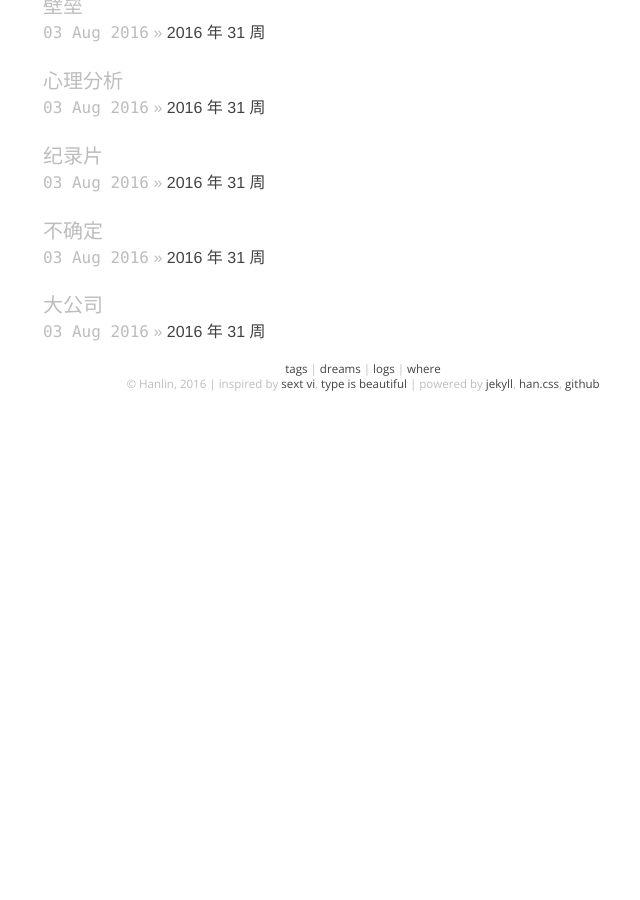
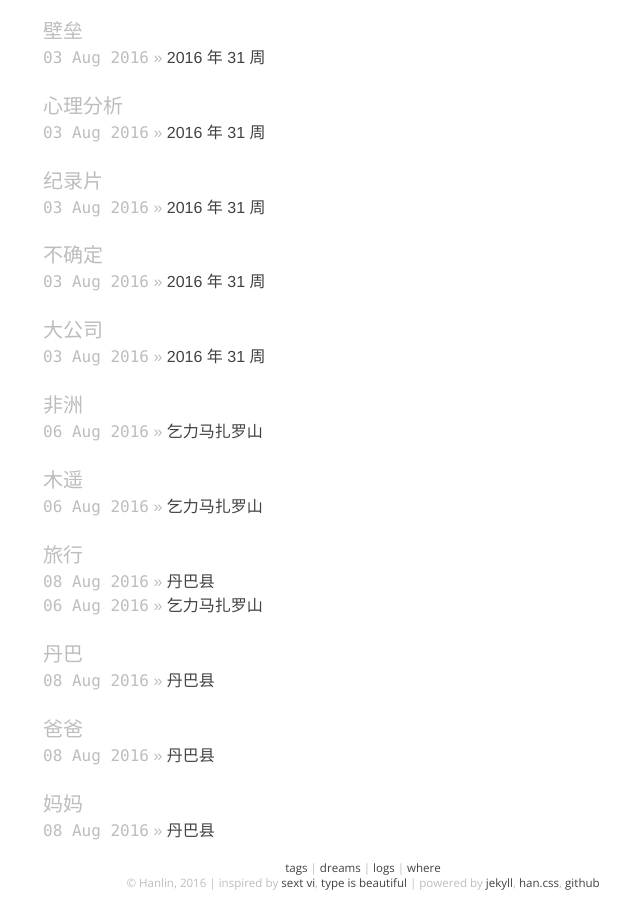
Before and after one commit to onion7878/word, a Jekyll site: the page built from tags.html, in a window 1280 px wide and 900 px high, scrolled down 12439 px. Shown: the whole window, without its empty margins (277-917 px from the left). Built offline with Jekyll 4.4.1, drawn with Linux system fonts in a browser that asks for light colours; before the commit the page ends 12844 px from its top, so only the background shows below that; some of the changed lines change nothing that is shown.

Commit message:
add danba to where and add tags

```diff
--- a/_posts/where/2016-08-06-kilimanjaro.md
+++ b/_posts/where/2016-08-06-kilimanjaro.md
@@ -3,7 +3,7 @@
 layout: post
 title: 乞力马扎罗山
 date: 16-08-06 01:01:49
-tags: []
+tags: [非洲, 木遥, 蒋方舟, 旅行]
 categories: [where]
 
 ---
--- /dev/null
+++ b/_posts/where/2016-08-08-danba.md
@@ -0,0 +1,19 @@
+---
+
+layout: post
+title: 丹巴县
+date: 16-08-08 20:50:42
+tags: [丹巴, 爸爸, 妈妈, 旅行]
+categories: [where]
+
+---
+
+我在丹巴出，快要到上幼儿园年龄的时候，来到郫县跟着公公婆婆生活，几乎每年暑假都会回丹巴跟我妈生活一段时间，后来妈也出来上班，几乎就没有再进去过。
+
+我从来没有带着父母去旅游过，太小的时候跟着她们走，没有旅行的概念，大多也是逢年过节去亲戚家，初中毕业第一次脱离父母跟着旅行团和要好的朋友去了北京，那是一次印象很深的旅游，再往后都是跟着朋友一起出去，甚至没有想到「带父母一起出去」这个选项，再大一些到离家远的地方旅行时，看到兴奋的景色，稀奇的东西总会想到父母。
+
+![mom]({{site.url}}/assets/blog_img/2016-08-08-danba/danba_mom.jpg)
+
+一年前的一个假期，闲来无事翻出来很多老照片，照片大多泛黄，我用借来的相机把它们都翻拍了一遍，最近又翻出来看，突然让我萌发了跟父母一起再回丹巴一趟的想法，把那些泛黄的照片穿越时空再翻拍一次。
+
+![dad]({{site.url}}/assets/blog_img/2016-08-08-danba/danba_dad.jpg)
```
